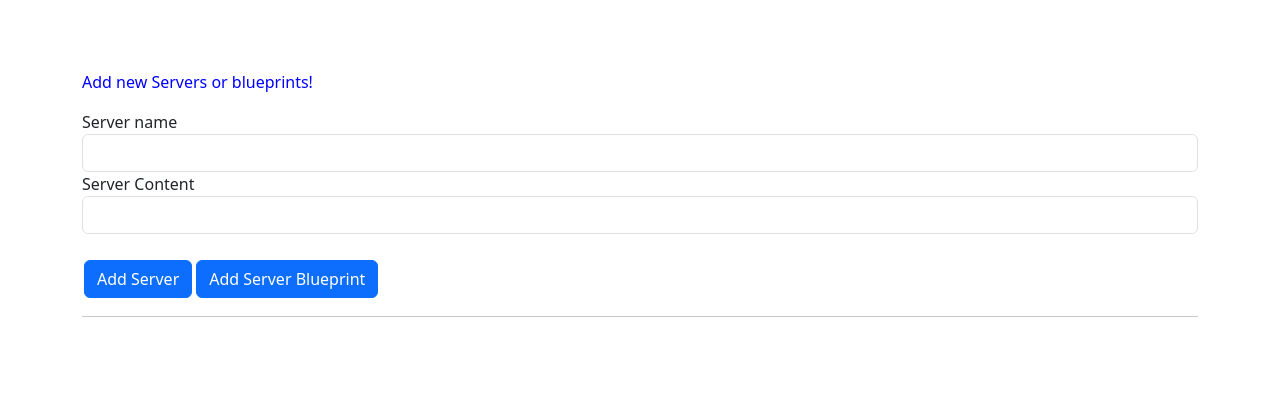
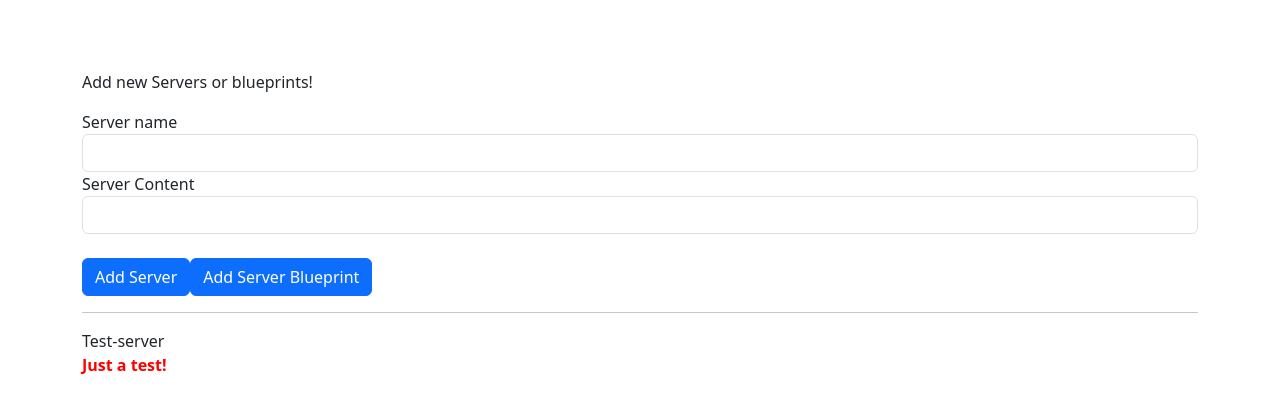
Before and after one commit to cassichan/cass-dream-app, an Angular app: page / in a window 1280 px wide. Shown: the top 412 px of the page. Built offline with nearby package versions, Linux system fonts and the light colour scheme.

Commit message:
rename server-containment to server-control, pass element property of ServerElement down to App and bind to it in that component. outputs one test server

```diff
--- a/src/app/app.component.html
+++ b/src/app/app.component.html
@@ -1,32 +1,12 @@
 <div class="container">
+  <app-server-control></app-server-control>
+  <hr />
   <div class="row">
     <div class="col-xs-12">
-      <p>Add new Servers or blueprints!</p>
-      <label>Server name</label>
-      <input type="text" class="form-control" [(ngModel)]="newServerName" />
-      <label>Server Content</label>
-      <input type="text" class="form-control" [(ngModel)]="newServerContent" />
-      <br />
-      <button class="btn btn-primary" (click)="onAddServer()">
-        Add Server
-      </button>
-      <button class="btn btn-primary" (click)="onAddBlueprint()">
-        Add Server Blueprint
-      </button>
-    </div>
-  </div>
-  <hr />
-  <div class="row">
-    <div class="panel panel-default" *ngFor="let element of serverElements">
-      <div class="panel-heading">{{ element.name }}</div>
-      <div class="panel-body">
-        <p>
-          <strong *ngIf="element.type === 'server'" style="color: red">{{
-            element.content
-          }}</strong>
-          <em *ngIf="element.type === 'blueprint'">{{ element.content }}</em>
-        </p>
-      </div>
+      <app-server-element
+        *ngFor="let serverElement of serverElements"
+        [element]="serverElement"
+      ></app-server-element>
     </div>
   </div>
 </div>
--- a/src/app/app.component.ts
+++ b/src/app/app.component.ts
@@ -6,23 +6,5 @@ import { Component } from '@angular/core';
  styleUrls: ['./app.component.css'],
 })
 export class AppComponent {
-  serverElements = [];
-  newServerName = '';
-  newServerContent = '';
-
-  onAddServer() {
-    this.serverElements.push({
-      type: 'server',
-      name: this.newServerName,
-      content: this.newServerContent,
-    });
-  }
-
-  onAddBlueprint() {
-    this.serverElements.push({
-      type: 'blueprint',
-      name: this.newServerName,
-      content: this.newServerContent,
-    });
-  }
+  serverElements = [{type: 'server', name: 'Test-server', content: 'Just a test!'}];
 }
--- a/src/app/app.module.ts
+++ b/src/app/app.module.ts
@@ -9,7 +9,7 @@ import { SuccessAlertComponent } from './success-alert/success-alert.component';
 import { FormsModule } from '@angular/forms';
 import { DetailsComponent } from './details/details.component';
 import { ServerElementComponent } from './server-element/server-element.component';
-import { ServerContainmentComponent } from './server-containment/server-containment.component';
+import { ServerControlComponent } from './server-control/server-control.component';
 
 @NgModule({
   declarations: [
@@ -20,7 +20,7 @@ import { ServerContainmentComponent } from './server-containment/server-containm
     SuccessAlertComponent,
     DetailsComponent,
     ServerElementComponent,
-    ServerContainmentComponent,
+    ServerControlComponent,
   ],
   imports: [BrowserModule, FormsModule],
   providers: [],
--- a/src/app/server-containment/server-containment.component.html
+++ /dev/null
@@ -1 +0,0 @@
-<p>server-containment works!</p>
--- /dev/null
+++ b/src/app/server-control/server-control.component.html
@@ -0,0 +1,16 @@
+<div class="row">
+  <div class="col-xs-12">
+    <p>Add new Servers or blueprints!</p>
+    <label>Server name</label>
+    <input type="text" class="form-control" [(ngModel)]="newServerName" />
+    <label>Server Content</label>
+    <input type="text" class="form-control" [(ngModel)]="newServerContent" />
+    <br />
+    <button class="btn btn-primary" (click)="onAddServer()">
+      Add Server
+    </button>
+    <button class="btn btn-primary" (click)="onAddBlueprint()">
+      Add Server Blueprint
+    </button>
+  </div>
+</div>
--- /dev/null
+++ b/src/app/server-control/server-control.component.ts
@@ -0,0 +1,27 @@
+import { Component } from '@angular/core';
+
+@Component({
+  selector: 'app-server-control',
+  templateUrl: './server-control.component.html',
+  styleUrls: ['./server-control.component.css']
+})
+export class ServerControlComponent {
+  newServerName = '';
+  newServerContent = '';
+
+  onAddServer() {
+    // this.serverElements.push({
+    //   type: 'server',
+    //   name: this.newServerName,
+    //   content: this.newServerContent,
+    // });
+  }
+
+  onAddBlueprint() {
+    // this.serverElements.push({
+    //   type: 'blueprint',
+    //   name: this.newServerName,
+    //   content: this.newServerContent,
+    // });
+  }
+}
--- a/src/app/server-element/server-element.component.html
+++ b/src/app/server-element/server-element.component.html
@@ -1 +1,11 @@
-<p>server-element works!</p>
+<div class="panel panel-default">
+  <div class="panel-heading">{{ element.name }}</div>
+  <div class="panel-body">
+    <p>
+      <strong *ngIf="element.type === 'server'" style="color: red">{{
+        element.content
+      }}</strong>
+      <em *ngIf="element.type === 'blueprint'">{{ element.content }}</em>
+    </p>
+  </div>
+</div>
--- a/src/app/server-element/server-element.component.ts
+++ b/src/app/server-element/server-element.component.ts
@@ -1,10 +1,10 @@
-import { Component } from '@angular/core';
+import { Component, Input } from '@angular/core';
 
 @Component({
   selector: 'app-server-element',
   templateUrl: './server-element.component.html',
-  styleUrls: ['./server-element.component.css']
+  styleUrls: ['./server-element.component.css'],
 })
 export class ServerElementComponent {
-
+  @Input() element: { type: string; name: string; content: string };
 }
```
Also changed, not shown: src/app/server-containment/server-containment.component.ts (deleted, +0 -10 lines), src/app/server-control/server-control.component.css (added), 2 other files (tests, documents, lock files or other folders).
